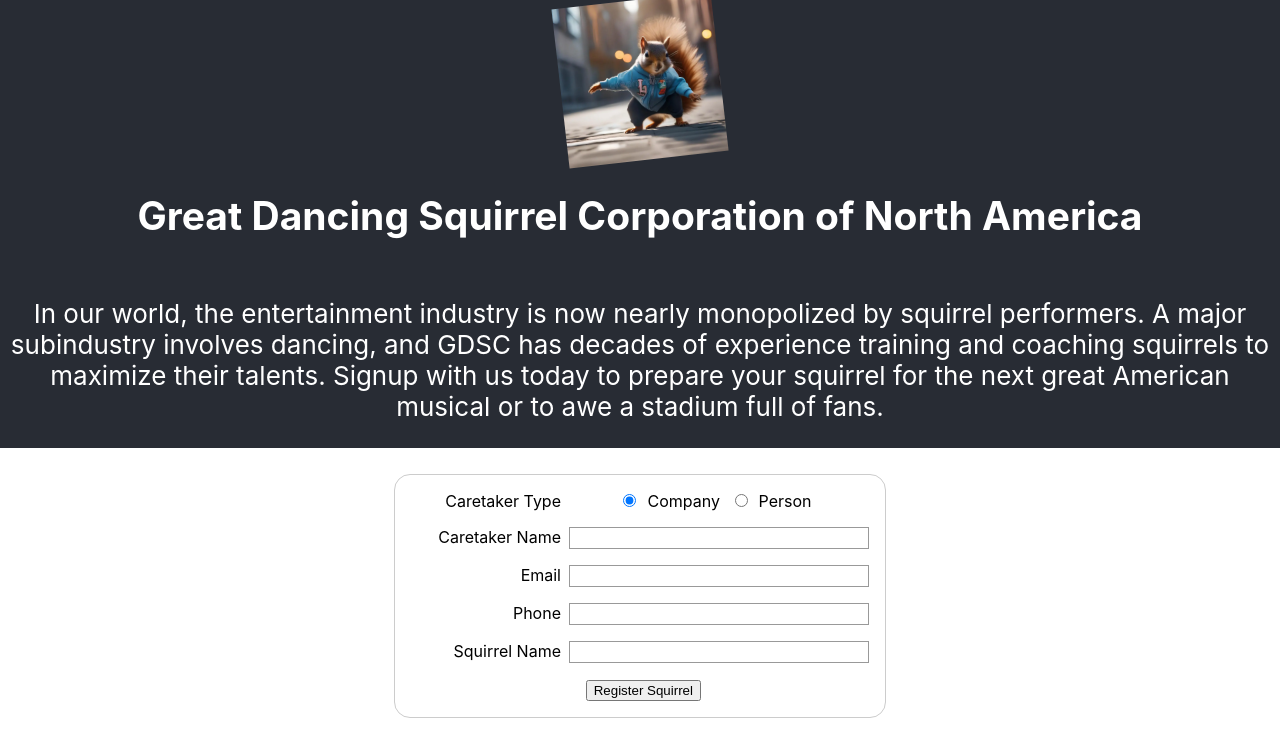
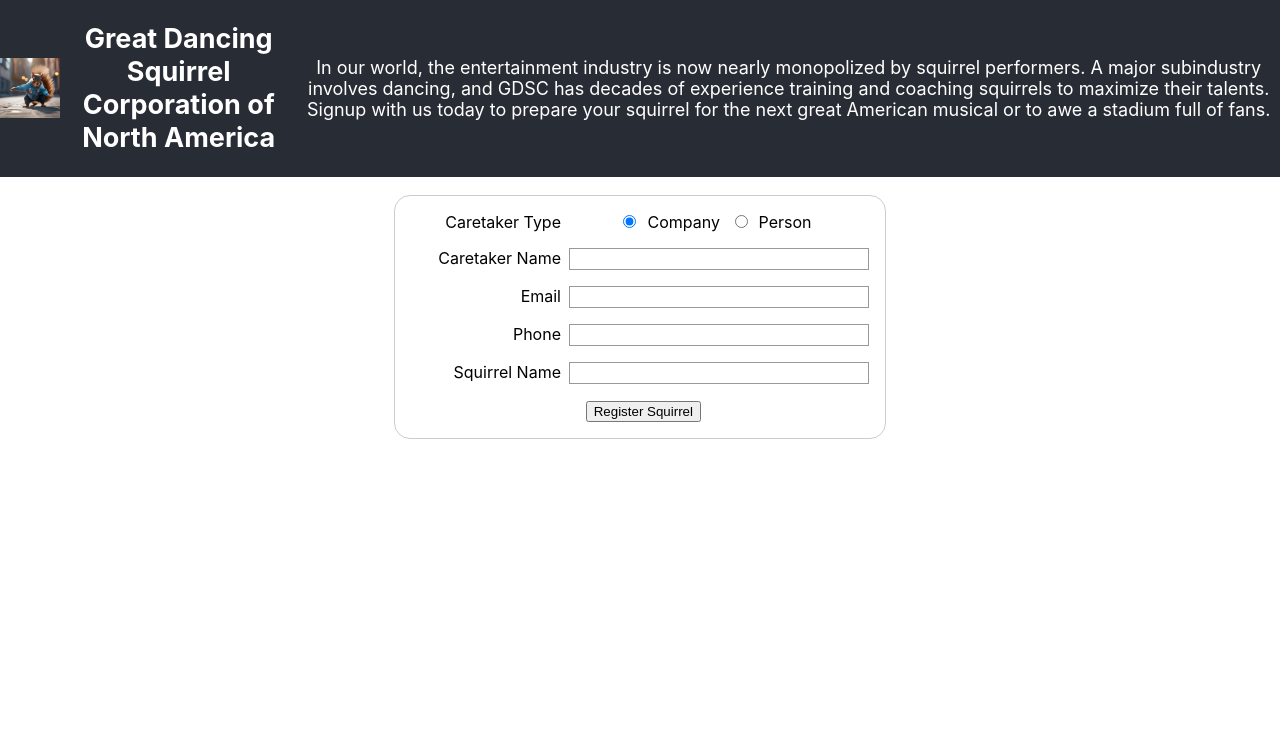
Before and after one commit to bkrug/dancing-squirrel-ui, a React (Create React App) app: page / in a window 1280 px wide. Shown: the top 756 px of the page. Built offline with nearby package versions, Linux system fonts and the light colour scheme.

Commit message:
Change app header

```diff
--- a/src/App.css
+++ b/src/App.css
@@ -3,23 +3,16 @@
 }
 
 .App-logo {
-  height: 20vmin;
+  height: 60px;
   pointer-events: none;
-}
-
-@media (prefers-reduced-motion: no-preference) {
-  .App-logo {
-    animation: App-logo-spin infinite 3s linear alternate;
-  }
 }
 
 .App-header {
   background-color: #282c34;
   display: flex;
-  flex-direction: column;
   align-items: center;
   justify-content: center;
-  font-size: calc(10px + 2vmin);
+  font-size: calc(18px);
   color: white;
   margin-bottom: 1em;
 }
@@ -27,12 +20,3 @@
 .App-link {
   color: #61dafb;
 }
-
-@keyframes App-logo-spin {
-  from {
-    transform: rotate(-10deg);
-  }
-  to {
-    transform: rotate(10deg);
-  }
-}
```
